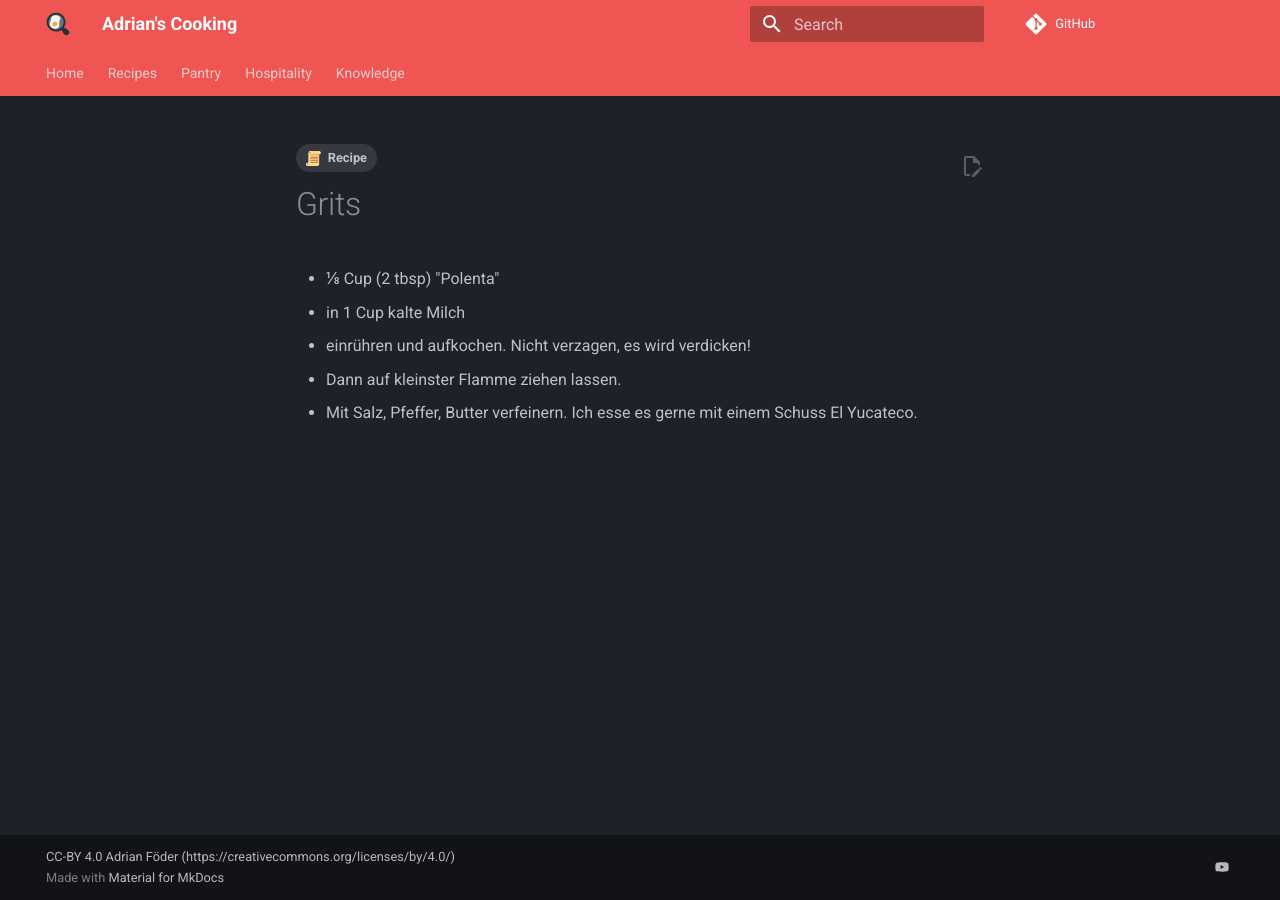
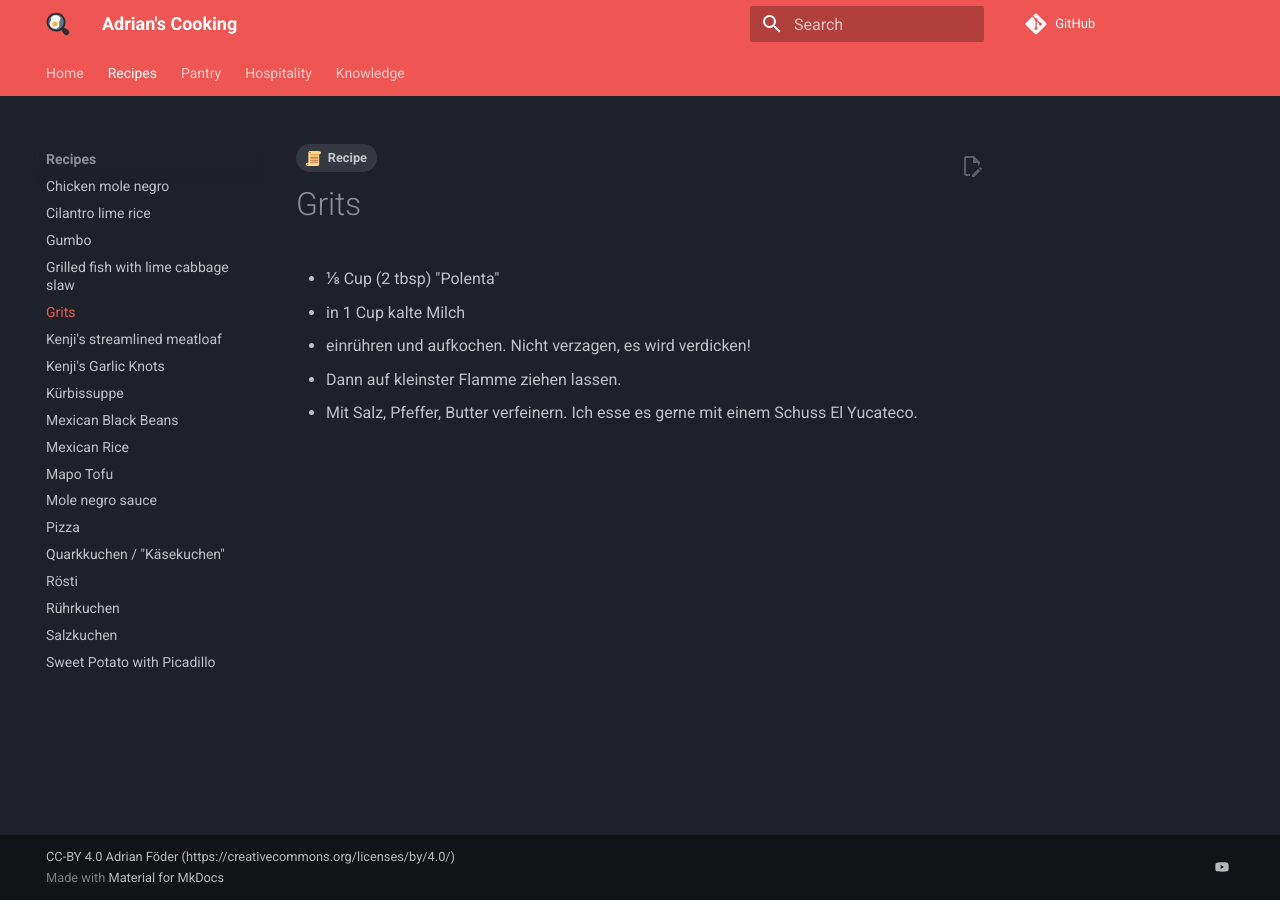
Before and after one commit to afoeder/adrians-cooking, an MkDocs documentation site: the page built from docs/recipes/Grits.md, in a window 1280 px wide. Built offline with MkDocs 1.6.1 and Material for MkDocs 9.7.7, drawn with Linux system fonts in a browser that asks for light colours; comment, search, counter and statistics services are not loaded.

Commit message:
Adjusted TOC, added Rührkuchen

```diff
--- a/mkdocs.yml
+++ b/mkdocs.yml
@@ -12,14 +12,18 @@
       - recipes/cilantro-lime-rice.md
       - recipes/gumbo.md
       - recipes/grilled-fish-w-lime-cabbage-slaw.md
+      - recipes/Grits.md
       - recipes/kenjis-streamlined-meatloaf.md
+      - recipes/kenjis-garlic-knots.md
       - recipes/Kürbissuppe.md
       - recipes/Mexican-black-beans.md
       - recipes/Mexican-rice.md
       - recipes/mapo-tofu.md
       - recipes/mole-negro.md
+      - recipes/Pizza.md
       - recipes/Quarkkuchen.md
       - recipes/rösti.md
+      - recipes/Rührkuchen.md
       - recipes/Salzkuchen.md
       - recipes/sweet-potato-w-picadillo.md
   - Pantry:
```
Also changed, not shown: docs/recipes/Rührkuchen.md (added, +23 -0 lines).
